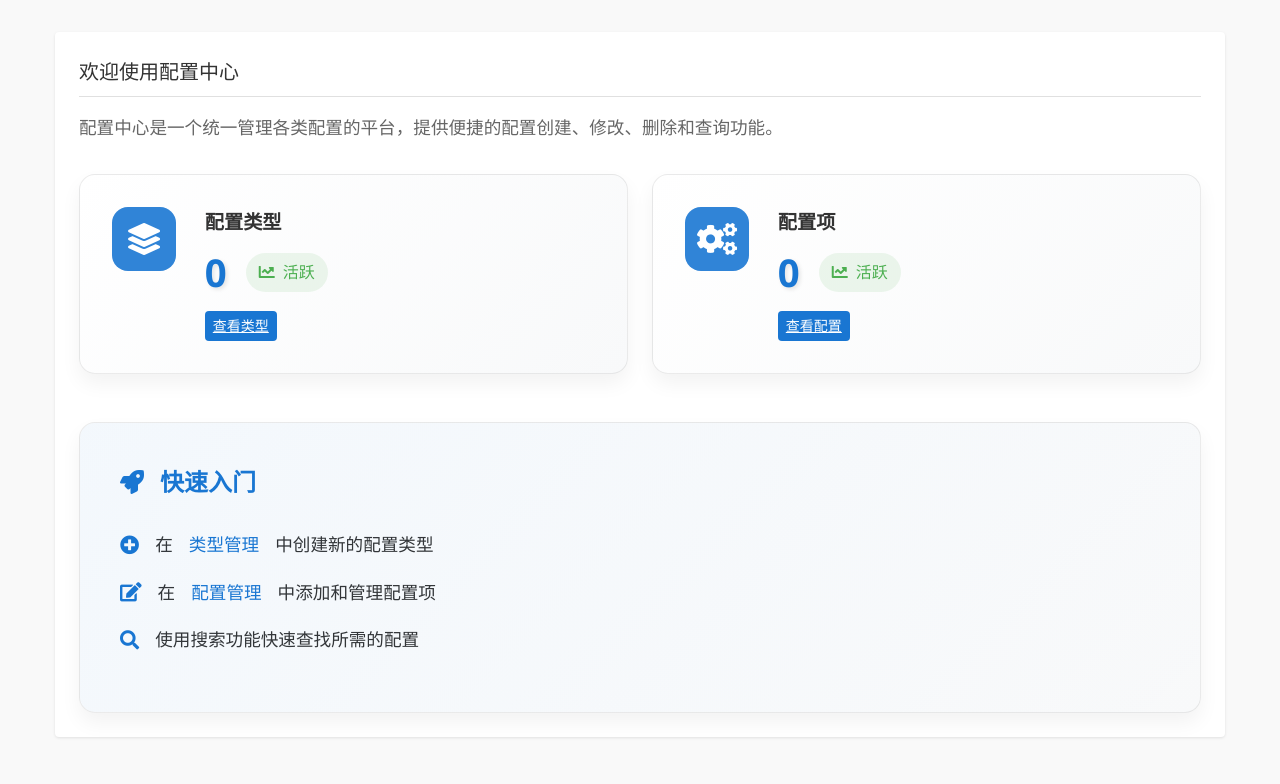
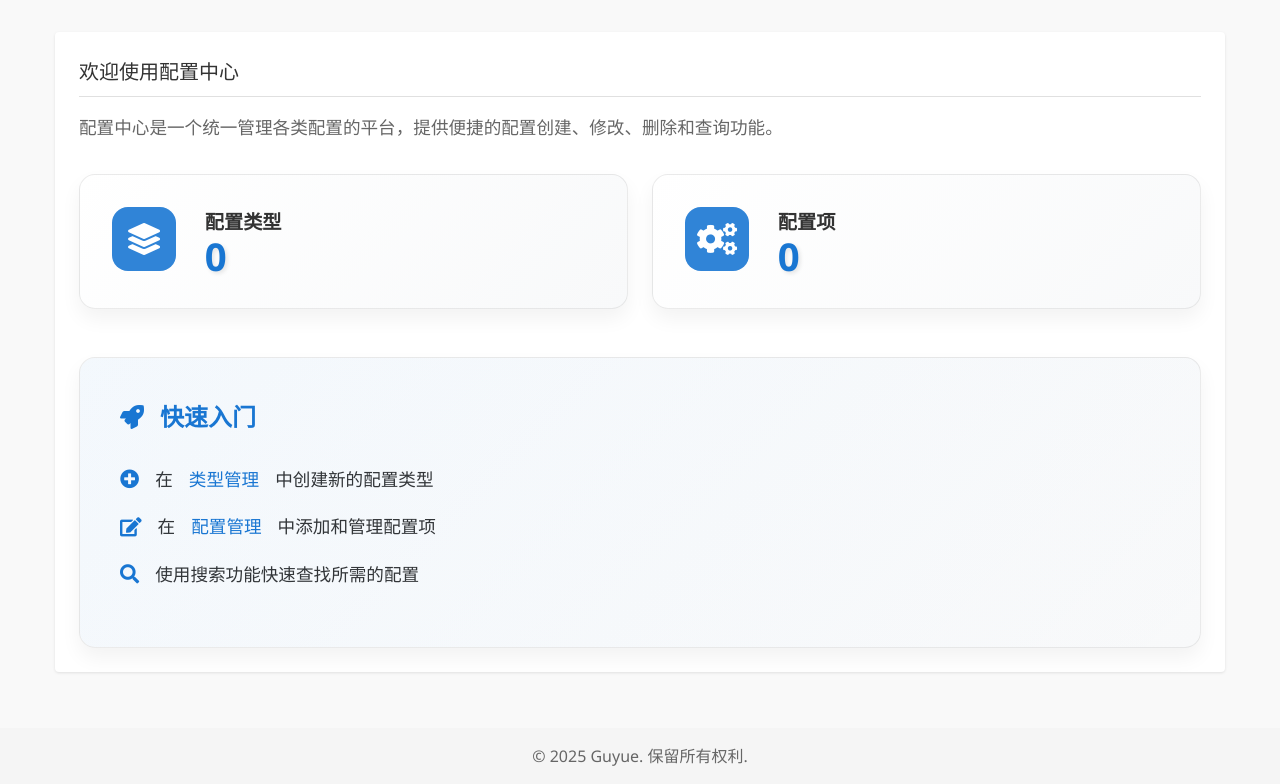
Before and after one commit to guyue55/config_center, a FastAPI app: page /api/ in a window 1280 px wide. Shown: the part 70-854 px from the top of the page. Run offline with FastAPI, Linux system fonts and the light colour scheme; data comes from the database, SQL or seed files in the repository.

Commit message:
1. 优化日志存储路径； 2. 修复并优化首页卡片无法点击问题。

```diff
--- a/app/main.py
+++ b/app/main.py
@@ -11,27 +11,27 @@ from app.api.pages import page_router
 from app.core.config import settings
 from app.models.database import init_db
 
-# 配置日志
+# 配置日志，确保日志目录存在
+log_dir = Path(__file__).parent.parent / "logs"
+log_dir.mkdir(exist_ok=True)
+
 logging.basicConfig(
     level=logging.INFO,
     format="%(asctime)s - %(name)s - %(levelname)s - %(message)s",
     handlers=[
         logging.StreamHandler(),
-        logging.FileHandler(filename="app.log", encoding="utf-8")
+        logging.FileHandler(filename=str(log_dir / "app.log"), encoding="utf-8")
     ]
 )
 logger = logging.getLogger(__name__)
 
 # 设置模板目录
 templates = Jinja2Templates(directory=str(Path(__file__).parent / "templates"))
-print("*"*100)
-print("templates:", templates)
-print(str(Path(__file__).parent / "templates"))
 
 app = FastAPI(
     title=settings.APP_NAME,
     description="配置中心API",
-    version="1.0.0",
+    version="1.0.1",
     docs_url="/api/docs",
     redoc_url="/api/redoc",
     openapi_url="/api/openapi.json"
--- a/app/templates/index.html
+++ b/app/templates/index.html
@@ -11,43 +11,25 @@
         <p class="welcome-text">配置中心是一个统一管理各类配置的平台，提供便捷的配置创建、修改、删除和查询功能。</p>
 
         <div class="stats-container">
-            <div class="stats-card">
+            <a href="/page/types" class="stats-card">
                 <div class="stats-icon">
                     <i class="fas fa-layer-group"></i>
                 </div>
                 <div class="stats-content">
                     <h3>配置类型</h3>
-                    <div class="stats-info">
-                        <div class="stats-number">{{ types_count|default(0) }}</div>
-                        <div class="stats-trend positive">
-                            <i class="fas fa-chart-line"></i>
-                            <span>活跃</span>
-                        </div>
-                    </div>
-                    <div class="stats-action">
-                        <a href="/page/types" class="btn btn-primary btn-sm">查看类型</a>
-                    </div>
+                    <div class="stats-number">{{ types_count|default(0) }}</div>
                 </div>
-            </div>
+            </a>
 
-            <div class="stats-card">
+            <a href="/page/configs" class="stats-card">
                 <div class="stats-icon">
                     <i class="fas fa-cogs"></i>
                 </div>
                 <div class="stats-content">
                     <h3>配置项</h3>
-                    <div class="stats-info">
-                        <div class="stats-number">{{ configs_count|default(0) }}</div>
-                        <div class="stats-trend positive">
-                            <i class="fas fa-chart-line"></i>
-                            <span>活跃</span>
-                        </div>
-                    </div>
-                    <div class="stats-action">
-                        <a href="/page/configs" class="btn btn-primary btn-sm">查看配置</a>
-                    </div>
+                    <div class="stats-number">{{ configs_count|default(0) }}</div>
                 </div>
-            </div>
+            </a>
         </div>
 
         <div class="quick-start">
@@ -89,6 +71,14 @@
     border: 1px solid rgba(0,0,0,0.08);
     position: relative;
     overflow: hidden;
+    text-decoration: none;
+    color: inherit;
+}
+
+.stats-card:hover {
+    transform: translateY(-8px);
+    box-shadow: 0 15px 30px rgba(0,0,0,0.1);
+    cursor: pointer;
 }
 
 .stats-card::before {
```
Also changed, not shown: 1 other file.
